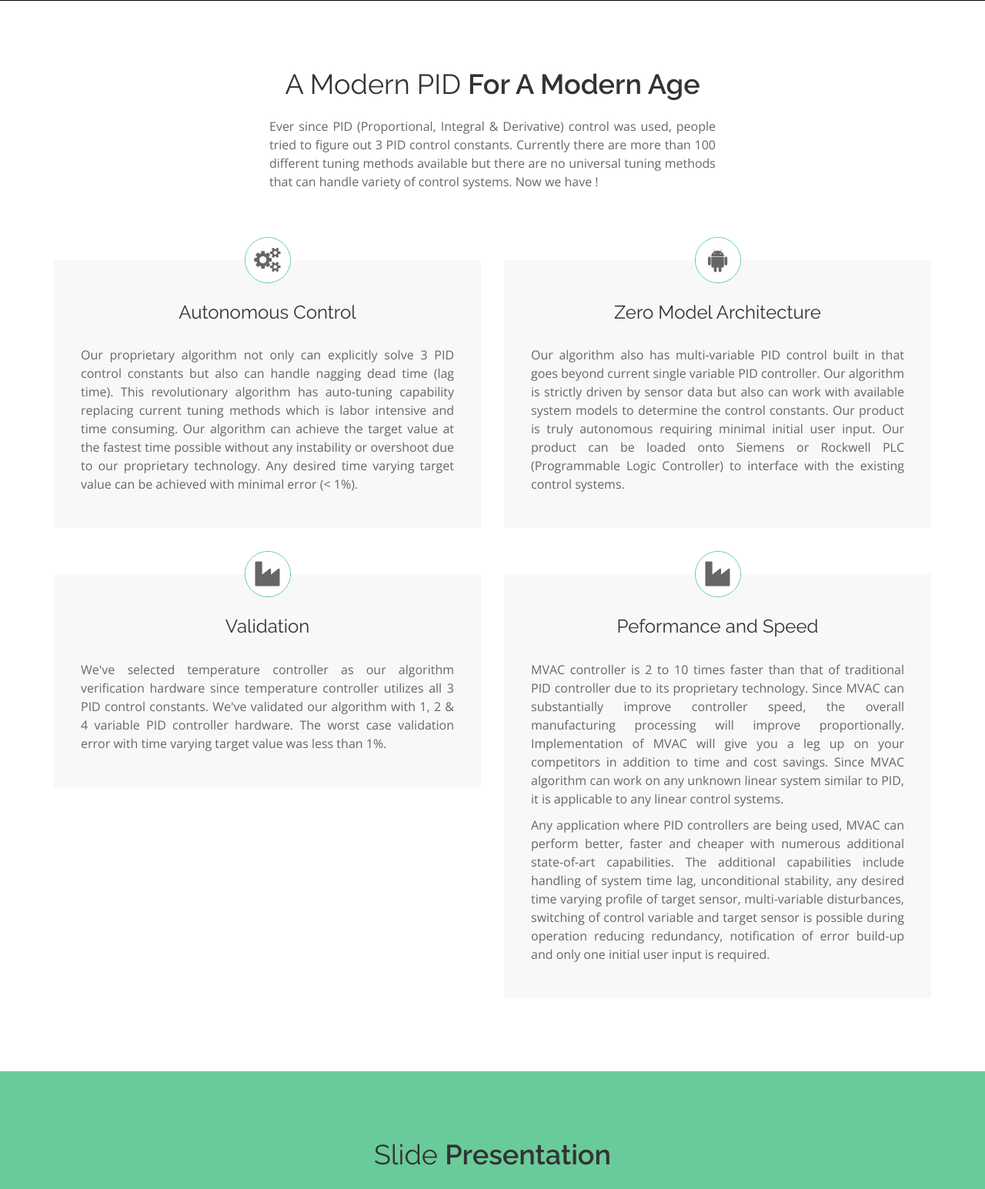
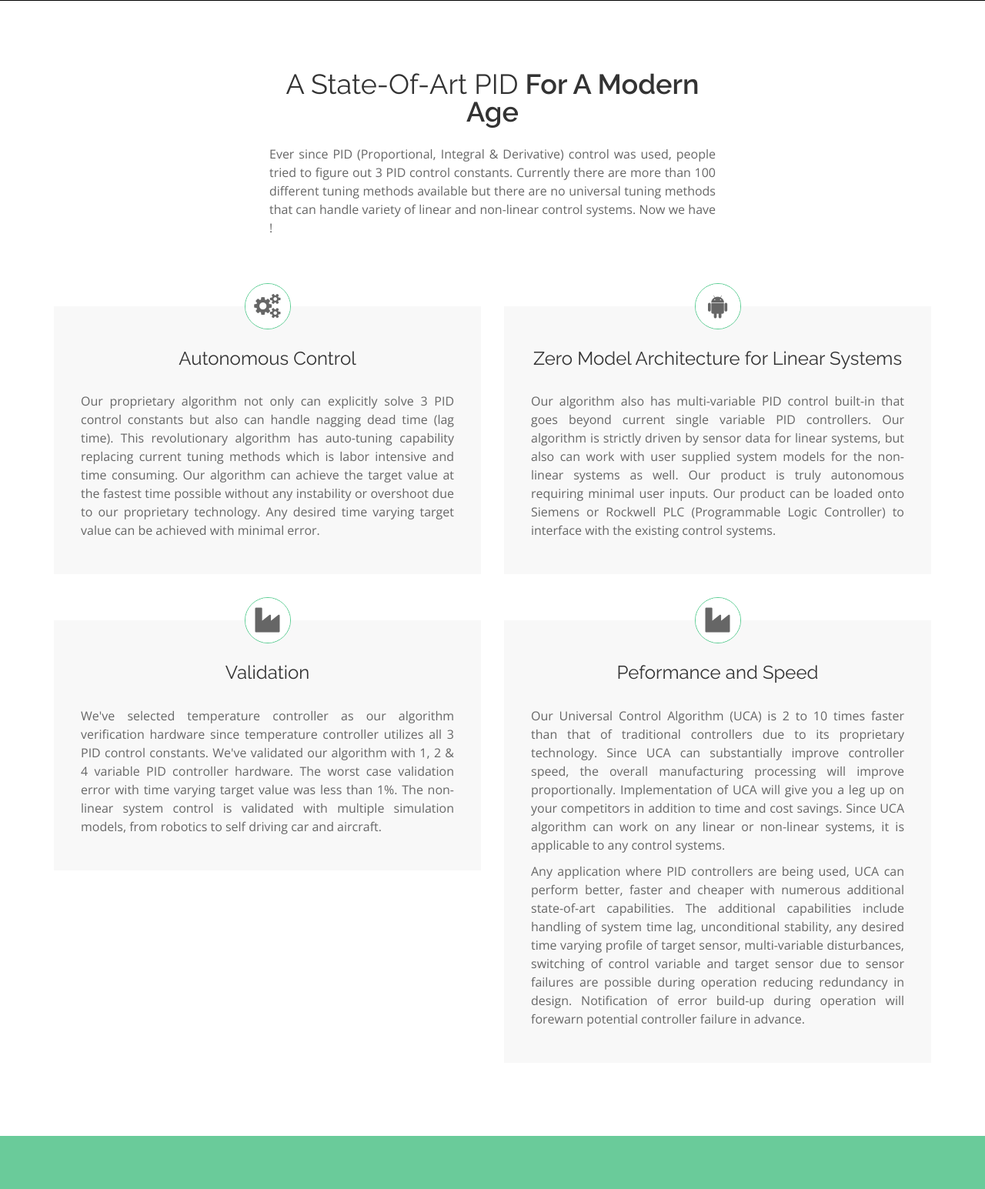
Before and after one commit to oprogfrogo/pid, a PHP site: page /members in a window 1280 px wide. Shown: the part 799-2344 px from the top of the page at 77% size. Run offline with PHP 8.4, Linux system fonts and the light colour scheme.

Commit message:
Update some verbiage.

```diff
--- a/members/index.php
+++ b/members/index.php
@@ -302,12 +302,13 @@
             <div class="row">
                 <!-- section-title -->
                 <div class="section-title">
-                    <h2>A Modern PID <span>for A Modern Age</span></h2>
+                    <h2>A State-of-Art PID <span>For A Modern Age</span></h2>
                     <p align="justify">
-                      Ever since PID (Proportional, Integral & Derivative) control was used, people tried to
-                      figure out 3 PID control constants. Currently there are more than 100 different
-                      tuning methods available but there are no universal tuning methods that can handle variety
-                      of control systems. Now we have !
+                      Ever since PID (Proportional, Integral & Derivative) control
+                      was used, people tried to figure out 3 PID control constants.
+                      Currently there are more than 100 different tuning methods
+                      available but there are no universal tuning methods that can
+                      handle variety of linear and non-linear control systems. Now we have !
                     </p>
                 </div>
             </div>
@@ -324,12 +325,16 @@
                         </div>
                         <h3>Autonomous Control</h3>
                         <p align="justify">
-                          Our proprietary algorithm not only can explicitly solve 3 PID control constants but also
-                          can handle nagging dead time (lag time). This revolutionary algorithm has auto-tuning capability
-                          replacing current tuning methods which is labor intensive and time consuming. Our algorithm can
-                          achieve the target value at the fastest time possible without any instability or overshoot due
-                          to our proprietary technology. Any desired time varying target value can be achieved with
-                          minimal error (< 1%).
+                          Our proprietary algorithm not only can explicitly solve
+                          3 PID control constants but also can handle nagging
+                          dead time (lag time). This revolutionary algorithm
+                          has auto-tuning capability replacing current tuning
+                          methods which is labor intensive and time consuming.
+                          Our algorithm can achieve the target value at the
+                          fastest time possible without any instability or
+                          overshoot due to our proprietary technology. Any
+                          desired time varying target value can be achieved
+                          with minimal error.
                         </p>
                     </div>
                 </div>
@@ -343,13 +348,17 @@
                                 <i class="fa fa-android fa-2x"></i>
                             </div>
                         </div>
-                        <h3>Zero Model Architecture</h3>
+                        <h3>Zero Model Architecture for Linear Systems</h3>
                         <p align="justify">
-                          Our algorithm also has multi-variable PID control built in that goes beyond current single
-                          variable PID controller. Our algorithm is strictly driven by sensor data but also can work
-                          with available system models to determine the control constants. Our product is truly autonomous
-                          requiring minimal initial user input. Our product can be loaded onto Siemens or Rockwell
-                          PLC (Programmable Logic Controller) to interface with the existing control systems.
+                          Our algorithm also has multi-variable PID control
+                          built-in that goes beyond current single variable PID
+                          controllers. Our algorithm is strictly driven by
+                          sensor data for linear systems, but also can work with
+                          user supplied system models for the non-linear systems
+                          as well. Our product is truly autonomous requiring
+                          minimal user inputs. Our product can be loaded onto
+                          Siemens or Rockwell PLC (Programmable Logic Controller)
+                          to interface with the existing control systems.
                         </p>
                     </div>
                 </div>
@@ -366,10 +375,14 @@
                         </div>
                         <h3>Validation</h3>
                         <p align="justify">
-                          We've selected temperature controller as our algorithm verification hardware since temperature
-                          controller utilizes all 3 PID control constants. We've validated our algorithm with 1, 2 & 4 variable
-                          PID controller hardware. The worst case validation error with time varying target value was
-                          less than 1%.
+                          We've selected temperature controller as our algorithm
+                          verification hardware since temperature controller
+                          utilizes all 3 PID control constants. We've validated
+                          our algorithm with 1, 2 & 4 variable PID controller
+                          hardware. The worst case validation error with time
+                          varying target value was less than 1%.  The non-linear
+                          system control is validated with multiple simulation
+                          models, from robotics to self driving car and aircraft.
                         </p>
                     </div>
                 </div>
@@ -385,16 +398,28 @@
                         </div>
                         <h3>Peformance and Speed</h3>
                         <p align="justify">
-                          MVAC controller is 2 to 10 times faster than that of traditional PID controller due to its proprietary technology. Since MVAC
-                          can substantially improve controller speed, the overall manufacturing processing will improve proportionally. Implementation
-                          of MVAC will give you a leg up on your competitors in addition to time and cost savings. Since MVAC algorithm can work on any
-                          unknown linear system similar to PID, it is applicable to any linear control systems.
+                          Our Universal Control Algorithm (UCA) is 2 to 10 times
+                          faster than that of traditional controllers due to its
+                          proprietary technology. Since UCA can substantially
+                          improve controller speed, the overall manufacturing
+                          processing will improve proportionally. Implementation
+                          of UCA will give you a leg up on your competitors in
+                          addition to time and cost savings. Since UCA algorithm
+                          can work on any linear or non-linear systems, it is
+                          applicable to any control systems.
                         </p>
                         <p align="justify">
-                          Any application where PID controllers are being used, MVAC can perform better, faster and cheaper with numerous additional
-                          state-of-art capabilities. The additional capabilities include handling of system time lag, unconditional stability, any
-                          desired time varying profile of target sensor, multi-variable disturbances, switching of control variable and target sensor
-                          is possible during operation reducing redundancy, notification of error build-up and only one initial user input is required.
+                          Any application where PID controllers are being used,
+                          UCA can perform better, faster and cheaper with numerous
+                          additional state-of-art capabilities. The additional
+                          capabilities include handling of system time lag,
+                          unconditional stability, any desired time varying
+                          profile of target sensor, multi-variable disturbances,
+                          switching of control variable and target sensor due to
+                          sensor failures are possible during operation reducing
+                          redundancy in design.  Notification of error build-up
+                          during operation will forewarn potential controller
+                          failure in advance.
                         </p>
                     </div>
                 </div>
```
